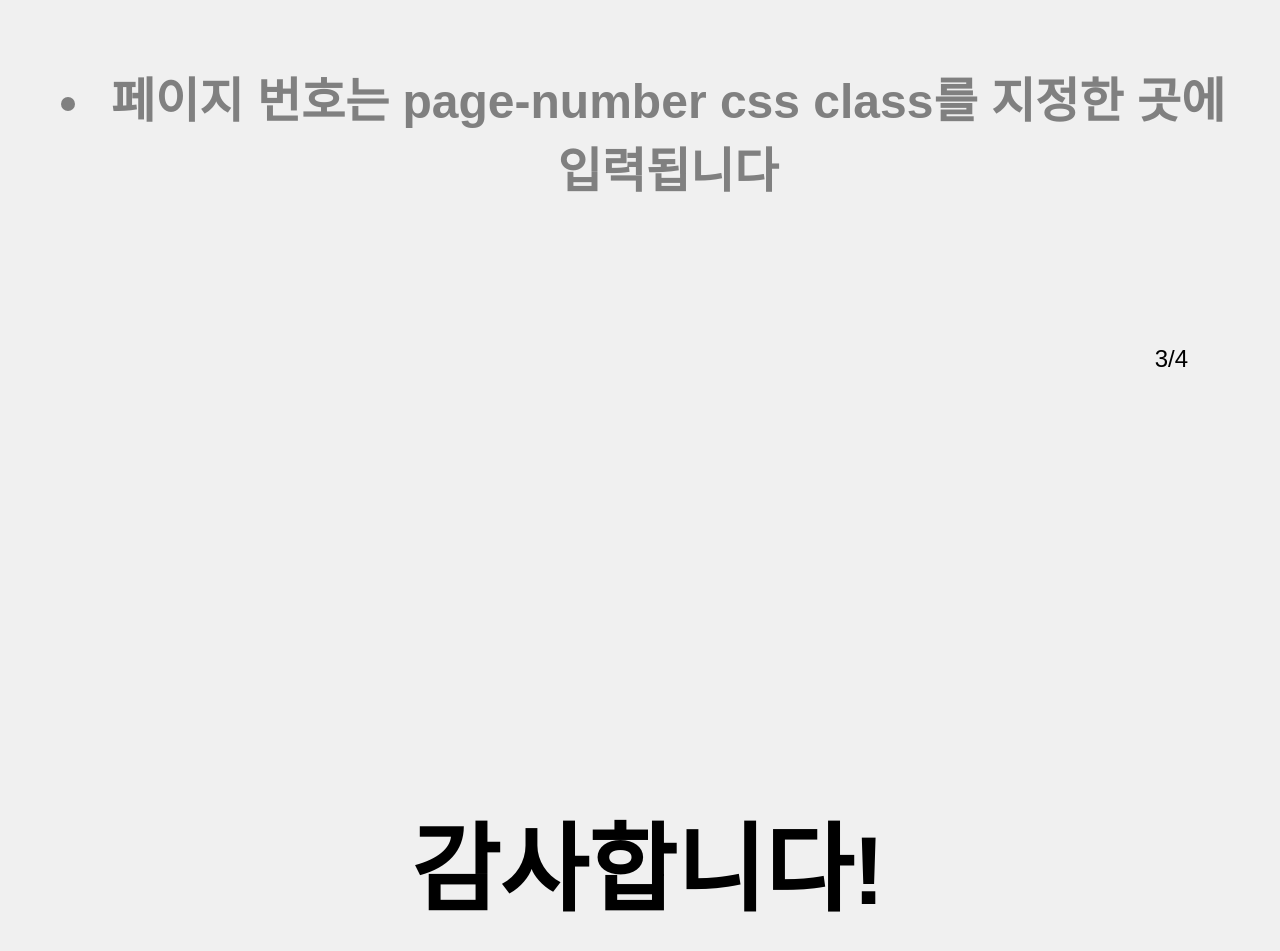
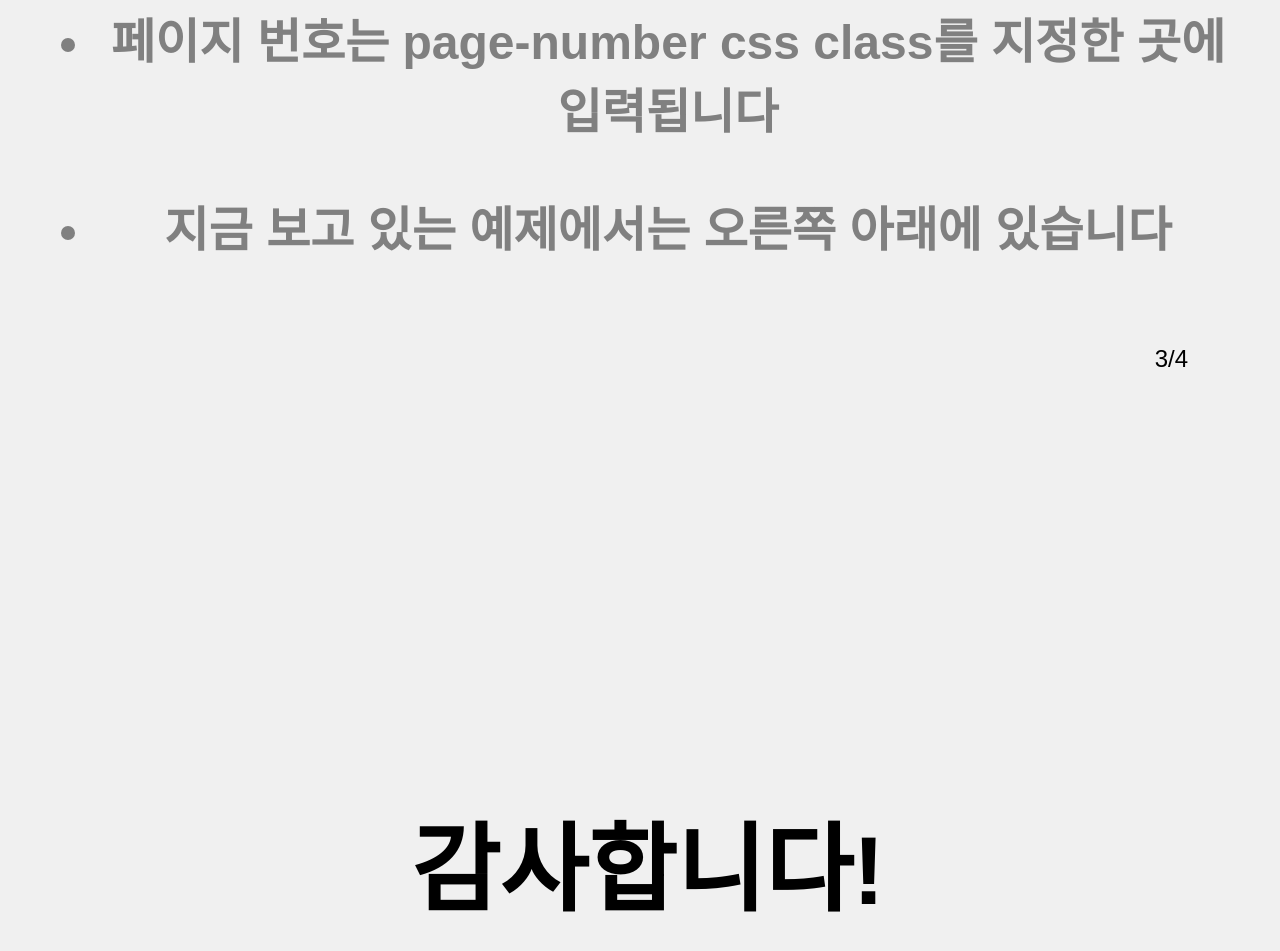
Before and after one commit to johngrib/html-presentation, a plain HTML site: page index.html in a window 1280 px wide. Shown: the part 2785-3736 px from the top of the page. Drawn offline with Linux system fonts and the light colour scheme; a web font is replaced by a local one.

Commit message:
페이지 번호 안내 추가

```diff
--- a/index.html
+++ b/index.html
@@ -97,6 +97,7 @@
             <h2>페이지 번호 표시</h2>
             <ul>
                 <li>페이지 번호는 page-number css class를 지정한 곳에 입력됩니다</li>
+                <li>지금 보고 있는 예제에서는 오른쪽 아래에 있습니다</li>
             </ul>
             <div class="page-number">$page-number</div>
         </div>
```
